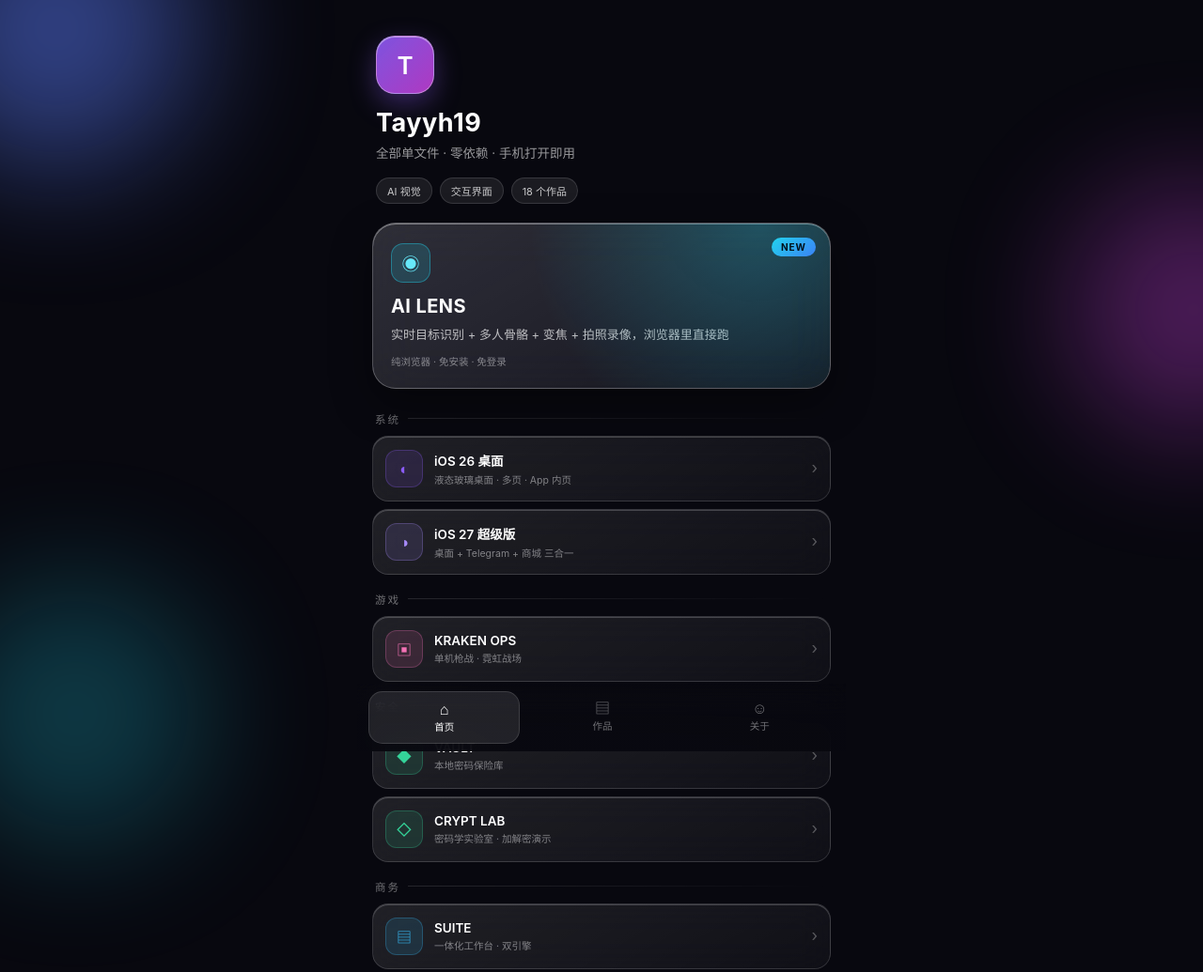
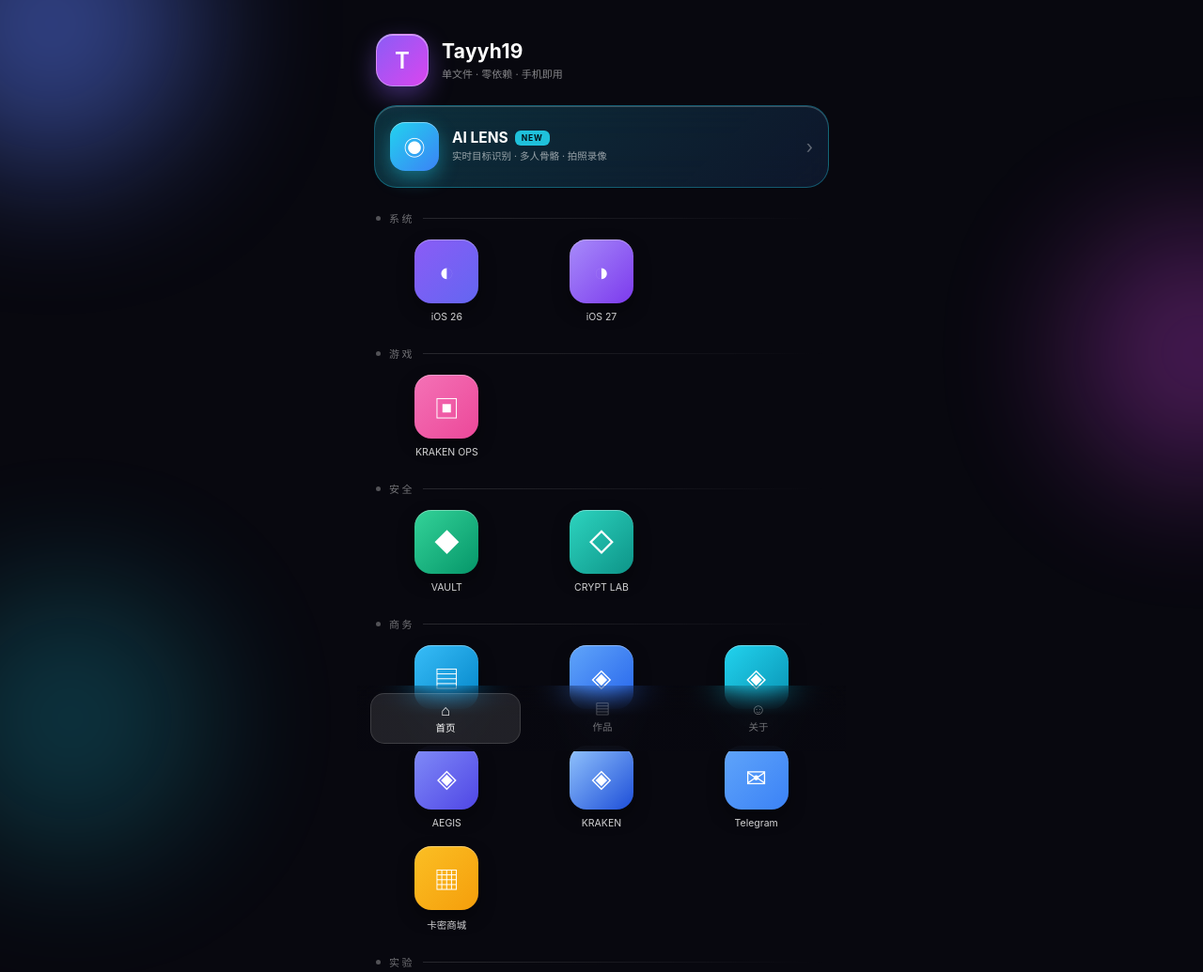
Before and after one commit to tayyh19/tayyh19.github.io, a plain HTML site: page index.html in a window 1280 px wide. Shown: the top 1035 px of the page at 94% size. Drawn offline with Linux system fonts and the light colour scheme.

Commit message:
feat: homepage v3 - app icon grid layout

```diff
--- a/index.html
+++ b/index.html
@@ -7,94 +7,104 @@
 <meta name="apple-mobile-web-app-capable" content="yes">
 <meta name="mobile-web-app-capable" content="yes">
 <meta name="apple-mobile-web-app-status-bar-style" content="black-translucent">
-<title>Tayyh19 · 作品集</title>
+<title>Tayyh19</title>
 <style>
 *{box-sizing:border-box;-webkit-tap-highlight-color:transparent}
 html,body{margin:0;padding:0;background:#08080f;color:#fff;font-family:-apple-system,BlinkMacSystemFont,"PingFang SC","Microsoft YaHei",sans-serif;-webkit-font-smoothing:antialiased;overflow-x:hidden}
 body{min-height:100vh}
-.glow{position:fixed;border-radius:50%;filter:blur(70px);opacity:.5;pointer-events:none;z-index:0}
-.g1{width:300px;height:300px;background:#5b7cfa;top:-120px;left:-90px}
-.g2{width:260px;height:260px;background:#d946ef;top:200px;right:-120px;opacity:.35}
-.g3{width:280px;height:280px;background:#22d3ee;bottom:-100px;left:-60px;opacity:.25}
-.app{position:relative;z-index:1;max-width:520px;margin:0 auto;padding:calc(18px + env(safe-area-inset-top,0px)) 16px calc(96px + env(safe-area-inset-bottom,0px))}
+.glow{position:fixed;border-radius:50%;filter:blur(75px);opacity:.5;pointer-events:none;z-index:0}
+.g1{width:310px;height:310px;background:#5b7cfa;top:-130px;left:-100px}
+.g2{width:270px;height:270px;background:#d946ef;top:240px;right:-130px;opacity:.32}
+.g3{width:290px;height:290px;background:#22d3ee;bottom:-110px;left:-70px;opacity:.22}
+.app{position:relative;z-index:1;max-width:520px;margin:0 auto;padding:calc(20px + env(safe-area-inset-top,0px)) 18px calc(100px + env(safe-area-inset-bottom,0px))}
 .page{display:none}
 .page.on{display:block;animation:fade .26s ease}
 @keyframes fade{from{opacity:0;transform:translateY(8px)}to{opacity:1;transform:none}}
-.hero{padding:6px 4px 20px}
-.avatar{width:62px;height:62px;border-radius:20px;display:flex;align-items:center;justify-content:center;font-size:26px;font-weight:600;background:linear-gradient(135deg,rgba(139,92,246,.9),rgba(217,70,239,.8));border:1px solid rgba(255,255,255,.35);box-shadow:inset 0 1px 0 rgba(255,255,255,.4),0 10px 28px rgba(139,92,246,.35);margin-bottom:14px}
-h1{font-size:27px;margin:0 0 6px;font-weight:650;letter-spacing:.5px}
-.tagline{font-size:13.5px;color:rgba(255,255,255,.58);margin:0 0 14px;line-height:1.6}
-.pills{display:flex;gap:8px;flex-wrap:wrap}
-.pills span{font-size:11px;padding:5px 11px;border-radius:999px;background:rgba(255,255,255,.08);border:1px solid rgba(255,255,255,.13);color:rgba(255,255,255,.76)}
-.feature{position:relative;padding:21px 19px;border-radius:25px;margin-bottom:24px;overflow:hidden;background:linear-gradient(150deg,rgba(255,255,255,.16),rgba(255,255,255,.05));border:1px solid rgba(255,255,255,.26);backdrop-filter:blur(24px) saturate(1.8);-webkit-backdrop-filter:blur(24px) saturate(1.8);box-shadow:inset 0 1px 0 rgba(255,255,255,.4),0 16px 44px rgba(0,0,0,.4);transition:transform .16s;text-decoration:none;color:inherit;display:block}
-.feature:active{transform:scale(.985)}
-.feature::before{content:"";position:absolute;inset:0;background:radial-gradient(circle at 85% 0%,rgba(34,211,238,.28),transparent 55%);pointer-events:none}
-.fbadge{position:absolute;top:15px;right:15px;font-size:10px;letter-spacing:1px;padding:4px 10px;border-radius:999px;background:linear-gradient(135deg,#22d3ee,#3b82f6);color:#001018;font-weight:700}
-.ficon{width:42px;height:42px;border-radius:13px;display:flex;align-items:center;justify-content:center;font-size:19px;background:rgba(34,211,238,.16);border:1px solid rgba(34,211,238,.4);color:#67e8f9;margin-bottom:13px}
-.feature h2{font-size:20px;margin:0 0 7px;font-weight:650;letter-spacing:.4px}
-.feature p{font-size:13px;line-height:1.7;color:rgba(255,255,255,.7);margin:0 0 10px}
-.fmeta{font-size:10.5px;color:rgba(255,255,255,.46)}
-.gTitle{font-size:11.5px;color:rgba(255,255,255,.42);letter-spacing:2px;margin:18px 0 10px 3px;display:flex;align-items:center;gap:8px}
-.gTitle::after{content:"";flex:1;height:1px;background:linear-gradient(90deg,rgba(255,255,255,.12),transparent)}
-.item{display:flex;align-items:center;gap:12px;padding:14px 13px;border-radius:17px;margin-bottom:8px;background:linear-gradient(150deg,rgba(255,255,255,.1),rgba(255,255,255,.035));border:1px solid rgba(255,255,255,.14);backdrop-filter:blur(18px);-webkit-backdrop-filter:blur(18px);box-shadow:inset 0 1px 0 rgba(255,255,255,.2);transition:transform .14s,background .14s;text-decoration:none;color:inherit}
-.item:active{transform:scale(.985);background:rgba(255,255,255,.16)}
-.ico{width:40px;height:40px;border-radius:12px;flex:none;display:flex;align-items:center;justify-content:center;font-size:16px;border:1px solid rgba(255,255,255,.2)}
-.item .txt{flex:1;min-width:0;display:flex;flex-direction:column}
-.item .nm{font-size:13.5px;font-weight:600;margin-bottom:3px}
-.item .ds{font-size:10.5px;color:rgba(255,255,255,.46);white-space:nowrap;overflow:hidden;text-overflow:ellipsis}
-.item .go{font-size:17px;color:rgba(255,255,255,.3);flex:none;line-height:1}
-.chips{display:flex;gap:7px;overflow-x:auto;padding:2px 0 14px;-webkit-overflow-scrolling:touch;scrollbar-width:none}
+
+.hero{display:flex;align-items:center;gap:14px;padding:2px 2px 20px}
+.avatar{width:56px;height:56px;border-radius:18px;flex:none;display:flex;align-items:center;justify-content:center;font-size:24px;font-weight:600;background:linear-gradient(135deg,#8b5cf6,#d946ef);border:1px solid rgba(255,255,255,.35);box-shadow:inset 0 1px 0 rgba(255,255,255,.45),0 10px 26px rgba(139,92,246,.4)}
+.hname{font-size:21px;font-weight:650;margin:0 0 3px;letter-spacing:.3px}
+.hsub{font-size:11px;color:rgba(255,255,255,.5);margin:0}
+
+.banner{display:flex;align-items:center;gap:14px;padding:17px 16px;border-radius:24px;margin-bottom:24px;background:linear-gradient(135deg,rgba(34,211,238,.2),rgba(59,130,246,.12));border:1px solid rgba(34,211,238,.34);backdrop-filter:blur(20px);-webkit-backdrop-filter:blur(20px);box-shadow:inset 0 1px 0 rgba(255,255,255,.22);text-decoration:none;color:inherit;transition:transform .15s}
+.banner:active{transform:scale(.985)}
+.bic{width:52px;height:52px;border-radius:16px;flex:none;display:flex;align-items:center;justify-content:center;font-size:23px;background:linear-gradient(135deg,#22d3ee,#3b82f6);box-shadow:0 8px 20px rgba(34,211,238,.4),inset 0 1px 0 rgba(255,255,255,.4)}
+.bt{flex:1;min-width:0}
+.bn{font-size:15.5px;font-weight:650;margin-bottom:3px;display:flex;align-items:center;gap:7px}
+.bn .nb{font-size:8.5px;letter-spacing:.8px;padding:3px 7px;border-radius:6px;background:rgba(34,211,238,.9);color:#001018;font-weight:700}
+.bd{font-size:10.5px;color:rgba(255,255,255,.58);line-height:1.5}
+.bg2{font-size:19px;color:rgba(255,255,255,.35);flex:none}
+
+.gTitle{display:flex;align-items:center;gap:9px;font-size:11px;letter-spacing:2.5px;color:rgba(255,255,255,.42);margin:24px 0 15px 2px}
+.gTitle::after{content:"";flex:1;height:1px;background:linear-gradient(90deg,rgba(255,255,255,.13),transparent)}
+.gTitle .gdot{width:5px;height:5px;border-radius:50%;background:rgba(255,255,255,.3)}
+
+.grid{display:grid;grid-template-columns:repeat(3,1fr);gap:18px 10px;margin-bottom:6px}
+.item{display:flex;flex-direction:column;align-items:center;gap:8px;text-decoration:none;color:inherit}
+.item:active .ic{transform:scale(.9)}
+.ic{width:60px;height:60px;border-radius:18px;display:flex;align-items:center;justify-content:center;font-size:24px;color:#fff;box-shadow:0 8px 18px rgba(0,0,0,.4),inset 0 1px 0 rgba(255,255,255,.35);transition:transform .14s}
+.nm{font-size:10.5px;color:rgba(255,255,255,.82);text-align:center;max-width:100%;overflow:hidden;text-overflow:ellipsis;white-space:nowrap}
+
+.chips{display:flex;gap:7px;overflow-x:auto;padding:2px 0 16px;-webkit-overflow-scrolling:touch;scrollbar-width:none}
 .chips::-webkit-scrollbar{display:none}
-.chip{flex:none;padding:8px 14px;border-radius:999px;font-size:11.5px;color:rgba(255,255,255,.62);background:rgba(255,255,255,.07);border:1px solid rgba(255,255,255,.12);cursor:pointer;font-family:inherit;white-space:nowrap}
+.chip{flex:none;padding:8px 14px;border-radius:999px;font-size:11.5px;color:rgba(255,255,255,.6);background:rgba(255,255,255,.07);border:1px solid rgba(255,255,255,.12);cursor:pointer;font-family:inherit;white-space:nowrap}
 .chip.on{color:#fff;background:linear-gradient(135deg,rgba(139,92,246,.9),rgba(217,70,239,.85));border-color:rgba(255,255,255,.3)}
-.foot{text-align:center;font-size:10.5px;color:rgba(255,255,255,.24);padding:14px 0 4px}
-.tabbar{position:fixed;bottom:0;left:50%;transform:translateX(-50%);width:100%;max-width:520px;display:flex;padding:8px 12px calc(8px + env(safe-area-inset-bottom,0px));gap:8px;z-index:50;background:linear-gradient(180deg,rgba(8,8,15,0),rgba(8,8,15,.93) 45%);backdrop-filter:blur(20px);-webkit-backdrop-filter:blur(20px)}
-.tab{flex:1;padding:10px 4px;border:none;border-radius:15px;background:transparent;color:rgba(255,255,255,.42);font-size:10.5px;font-family:inherit;cursor:pointer;display:flex;flex-direction:column;align-items:center;gap:3px;transition:.18s}
+
+.foot{text-align:center;font-size:10.5px;color:rgba(255,255,255,.24);padding:22px 0 4px}
+.tabbar{position:fixed;bottom:0;left:50%;transform:translateX(-50%);width:100%;max-width:520px;display:flex;padding:8px 14px calc(8px + env(safe-area-inset-bottom,0px));gap:8px;z-index:50;background:linear-gradient(180deg,rgba(8,8,15,0),rgba(8,8,15,.93) 45%);backdrop-filter:blur(20px);-webkit-backdrop-filter:blur(20px)}
+.tab{flex:1;padding:9px 4px;border:none;border-radius:15px;background:transparent;color:rgba(255,255,255,.42);font-size:10.5px;font-family:inherit;cursor:pointer;display:flex;flex-direction:column;align-items:center;gap:3px;transition:.18s}
 .tab .ti{font-size:16px;line-height:1}
 .tab.on{color:#fff;background:rgba(255,255,255,.1);border:1px solid rgba(255,255,255,.13)}
-.aboutCard{padding:19px;border-radius:23px;background:linear-gradient(150deg,rgba(255,255,255,.1),rgba(255,255,255,.035));border:1px solid rgba(255,255,255,.15);backdrop-filter:blur(20px);-webkit-backdrop-filter:blur(20px)}
+
+.aboutCard{padding:20px;border-radius:23px;background:linear-gradient(150deg,rgba(255,255,255,.1),rgba(255,255,255,.035));border:1px solid rgba(255,255,255,.15);backdrop-filter:blur(20px);-webkit-backdrop-filter:blur(20px)}
 .aboutCard p{font-size:13px;line-height:1.85;color:rgba(255,255,255,.7);margin:0 0 15px}
 .row{display:flex;justify-content:space-between;align-items:center;padding:12px 0;border-top:1px solid rgba(255,255,255,.08);font-size:12.5px}
 .row .k{color:rgba(255,255,255,.48)}
 .row .v{color:#fff}
 a.lnk{color:#67e8f9;text-decoration:none}
-@media(min-width:521px){.app{padding-top:32px}}
+
+@media(min-width:521px){.app{padding-top:34px}.ic{width:68px;height:68px;font-size:27px}}
 </style>
 </head>
 <body>
 <div class="glow g1"></div><div class="glow g2"></div><div class="glow g3"></div>
+
 <div class="app">
   <section id="home" class="page on">
     <div class="hero">
       <div class="avatar">T</div>
-      <h1>Tayyh19</h1>
-      <p class="tagline">全部单文件 · 零依赖 · 手机打开即用</p>
-      <div class="pills"><span>AI 视觉</span><span>交互界面</span><span>18 个作品</span></div>
+      <div>
+        <div class="hname">Tayyh19</div>
+        <div class="hsub">单文件 · 零依赖 · 手机即用</div>
+      </div>
     </div>
-    <a class="feature" href="ai-lens/">
-      <div class="fbadge">NEW</div>
-      <div class="ficon">◉</div>
-      <h2>AI LENS</h2>
-      <p>实时目标识别 + 多人骨骼 + 变焦 + 拍照录像，浏览器里直接跑</p>
-      <div class="fmeta">纯浏览器 · 免安装 · 免登录</div>
+
+    <a class="banner" href="ai-lens/">
+      <div class="bic">◉</div>
+      <div class="bt">
+        <div class="bn">AI LENS <span class="nb">NEW</span></div>
+        <div class="bd">实时目标识别 · 多人骨骼 · 拍照录像</div>
+      </div>
+      <div class="bg2">›</div>
     </a>
-    <div id="homeList"></div>
+
+    <div id="homeGrid"></div>
     <div class="foot">Operit AI · 2026</div>
   </section>
 
   <section id="works" class="page">
-    <div class="secTitle" style="font-size:13px;color:rgba(255,255,255,.5);letter-spacing:2px;margin:0 0 12px 3px">全部作品</div>
+    <div class="gTitle" style="margin-top:4px"><span class="gdot"></span>全部作品</div>
     <div class="chips" id="chips"></div>
-    <div id="workList"></div>
+    <div class="grid" id="workGrid"></div>
     <div class="foot">共 18 个作品</div>
   </section>
 
   <section id="about" class="page">
-    <div class="secTitle" style="font-size:13px;color:rgba(255,255,255,.5);letter-spacing:2px;margin:0 0 12px 3px">关于</div>
+    <div class="gTitle" style="margin-top:4px"><span class="gdot"></span>关于</div>
     <div class="aboutCard">
-      <p>自己做东西的人。做的东西全部是单文件、零依赖、打开即用——从 AI 视觉到系统复刻、商务后台、实验可视化。</p>
+      <p>自己做东西的人。作品全部是单文件、零依赖、手机打开即用——从 AI 视觉到系统复刻、商务后台、实验可视化。</p>
       <div class="row"><span class="k">代号</span><span class="v">Tayyh19</span></div>
-      <div class="row"><span class="k">作品数</span><span class="v">18</span></div>
+      <div class="row"><span class="k">作品</span><span class="v">18 个单文件应用</span></div>
       <div class="row"><span class="k">技术</span><span class="v">HTML / JS / Canvas / WebGL</span></div>
       <div class="row"><span class="k">GitHub</span><span class="v"><a class="lnk" href="https://github.com/tayyh19" target="_blank">github.com/tayyh19</a></span></div>
     </div>
@@ -111,59 +121,61 @@
 <script>
 (function(){
   var APPS=[
-    {k:'ai-lens', n:'AI LENS', d:'实时目标识别 + 多人骨骼 + 拍照录像', g:'AI', i:'◉', c:'#22d3ee'},
-    {k:'ios26', n:'iOS 26 桌面', d:'液态玻璃桌面 · 多页 · App 内页', g:'系统', i:'◐', c:'#8b5cf6'},
-    {k:'ios27', n:'iOS 27 超级版', d:'桌面 + Telegram + 商城 三合一', g:'系统', i:'◑', c:'#a78bfa'},
-    {k:'kraken-ops', n:'KRAKEN OPS', d:'单机枪战 · 霓虹战场', g:'游戏', i:'▣', c:'#f472b6'},
-    {k:'vault', n:'VAULT', d:'本地密码保险库', g:'安全', i:'◆', c:'#34d399'},
-    {k:'crypt-lab', n:'CRYPT LAB', d:'密码学实验室 · 加解密演示', g:'安全', i:'◇', c:'#34d399'},
-    {k:'suite', n:'SUITE', d:'一体化工作台 · 双引擎', g:'商务', i:'▤', c:'#38bdf8'},
-    {k:'axiom', n:'AXIOM', d:'液态玻璃商务控制台', g:'商务', i:'◈', c:'#38bdf8'},
-    {k:'nexus', n:'NEXUS', d:'客服工单中台 · SLA 监控', g:'商务', i:'◈', c:'#38bdf8'},
-    {k:'aegis', n:'AEGIS', d:'DDoS 防护运维控制台', g:'商务', i:'◈', c:'#38bdf8'},
-    {k:'kraken', n:'KRAKEN', d:'红队攻击演练台', g:'商务', i:'◈', c:'#38bdf8'},
-    {k:'telegram', n:'Telegram', d:'聊天应用克隆', g:'商务', i:'✉', c:'#60a5fa'},
-    {k:'shop', n:'卡密商城', d:'商家版 · 卡密交易', g:'商务', i:'▦', c:'#fbbf24'},
-    {k:'gravity', n:'GRAVITY LAB X', d:'重力实验室 · 全功能版', g:'实验', i:'◍', c:'#fb923c'},
-    {k:'optics', n:'OPTICS LAB', d:'光学实验室 · 光线追踪', g:'实验', i:'◌', c:'#fbbf24'},
-    {k:'element', n:'ELEMENT LAB', d:'元素实验室 · 周期表交互', g:'实验', i:'⏣', c:'#4ade80'},
-    {k:'chroma', n:'CHROMA', d:'程序化艺术工坊', g:'实验', i:'❖', c:'#e879f9'},
-    {k:'arca', n:'ARCA', d:'知识图谱中枢', g:'实验', i:'△', c:'#67e8f9'},
-    {k:'orbit', n:'ORBIT', d:'太阳系交互可视化', g:'实验', i:'○', c:'#a5b4fc'}
+    {k:'ios26', n:'iOS 26', d:'液态玻璃桌面', g:'系统', i:'◐', c:['#8b5cf6','#6366f1']},
+    {k:'ios27', n:'iOS 27', d:'超级三合一', g:'系统', i:'◑', c:['#a78bfa','#7c3aed']},
+    {k:'kraken-ops', n:'KRAKEN OPS', d:'单机枪战', g:'游戏', i:'▣', c:['#f472b6','#ec4899']},
+    {k:'vault', n:'VAULT', d:'密码保险库', g:'安全', i:'◆', c:['#34d399','#059669']},
+    {k:'crypt-lab', n:'CRYPT LAB', d:'密码实验室', g:'安全', i:'◇', c:['#2dd4bf','#0d9488']},
+    {k:'suite', n:'SUITE', d:'一体化工作台', g:'商务', i:'▤', c:['#38bdf8','#0284c7']},
+    {k:'axiom', n:'AXIOM', d:'商务控制台', g:'商务', i:'◈', c:['#60a5fa','#2563eb']},
+    {k:'nexus', n:'NEXUS', d:'服务中枢', g:'商务', i:'◈', c:['#22d3ee','#0891b2']},
+    {k:'aegis', n:'AEGIS', d:'DDoS 防护', g:'商务', i:'◈', c:['#818cf8','#4f46e5']},
+    {k:'kraken', n:'KRAKEN', d:'红队演练', g:'商务', i:'◈', c:['#93c5fd','#1d4ed8']},
+    {k:'telegram', n:'Telegram', d:'聊天克隆', g:'商务', i:'✉', c:['#60a5fa','#3b82f6']},
+    {k:'shop', n:'卡密商城', d:'商家版', g:'商务', i:'▦', c:['#fbbf24','#f59e0b']},
+    {k:'gravity', n:'GRAVITY X', d:'重力实验室', g:'实验', i:'◍', c:['#fb923c','#f97316']},
+    {k:'optics', n:'OPTICS LAB', d:'光学实验室', g:'实验', i:'◌', c:['#fcd34d','#eab308']},
+    {k:'element', n:'ELEMENT LAB', d:'元素实验室', g:'实验', i:'⏣', c:['#4ade80','#22c55e']},
+    {k:'chroma', n:'CHROMA', d:'艺术工坊', g:'实验', i:'❖', c:['#e879f9','#c026d3']},
+    {k:'arca', n:'ARCA', d:'知识图谱', g:'实验', i:'△', c:['#67e8f9','#06b6d4']},
+    {k:'orbit', n:'ORBIT', d:'太阳系', g:'实验', i:'○', c:['#a5b4fc','#818cf8']}
   ];
 
   function itemHTML(a){
     return '<a class="item" href="'+a.k+'/">'+
-      '<span class="ico" style="background:'+a.c+'22;color:'+a.c+';border-color:'+a.c+'44">'+a.i+'</span>'+
-      '<span class="txt"><span class="nm">'+a.n+'</span><span class="ds">'+a.d+'</span></span>'+
-      '<span class="go">›</span></a>';
+      '<span class="ic" style="background:linear-gradient(135deg,'+a.c[0]+','+a.c[1]+')">'+a.i+'</span>'+
+      '<span class="nm">'+a.n+'</span></a>';
   }
 
-  var homeList=document.getElementById('homeList');
-  var workList=document.getElementById('workList');
+  var homeGrid=document.getElementById('homeGrid');
+  var workGrid=document.getElementById('workGrid');
   var chips=document.getElementById('chips');
-  var GROUPS=['全部','AI','系统','游戏','安全','商务','实验'];
+  var GROUPS=['全部','系统','游戏','安全','商务','实验'];
+  var ORDER=['系统','游戏','安全','商务','实验'];
   var cur='全部';
 
   function renderHome(){
-    var html='', last='';
-    for(var i=0;i<APPS.length;i++){
-      var a=APPS[i];
-      if(a.g==='AI') continue;
-      if(a.g!==last){ last=a.g; html+='<div class="gTitle">'+a.g+'</div>'; }
-      html+=itemHTML(a);
+    var html='';
+    for(var gi=0;gi<ORDER.length;gi++){
+      var g=ORDER[gi];
+      var items='', cnt=0;
+      for(var i=0;i<APPS.length;i++){
+        if(APPS[i].g!==g) continue;
+        items+=itemHTML(APPS[i]); cnt++;
+      }
+      if(!cnt) continue;
+      html+='<div class="gTitle"><span class="gdot"></span>'+g+'</div><div class="grid">'+items+'</div>';
     }
-    homeList.innerHTML=html;
+    homeGrid.innerHTML=html;
   }
   function renderWork(g){
     var html='';
     for(var i=0;i<APPS.length;i++){
-      var a=APPS[i];
-      if(g!=='全部'&&a.g!==g) continue;
-      html+=itemHTML(a);
+      if(g!=='全部'&&APPS[i].g!==g) continue;
+      html+=itemHTML(APPS[i]);
     }
     if(!html) html='<div class="foot">暂无</div>';
-    workList.innerHTML=html;
+    workGrid.innerHTML=html;
   }
   function buildChips(){
     var html='';
```
